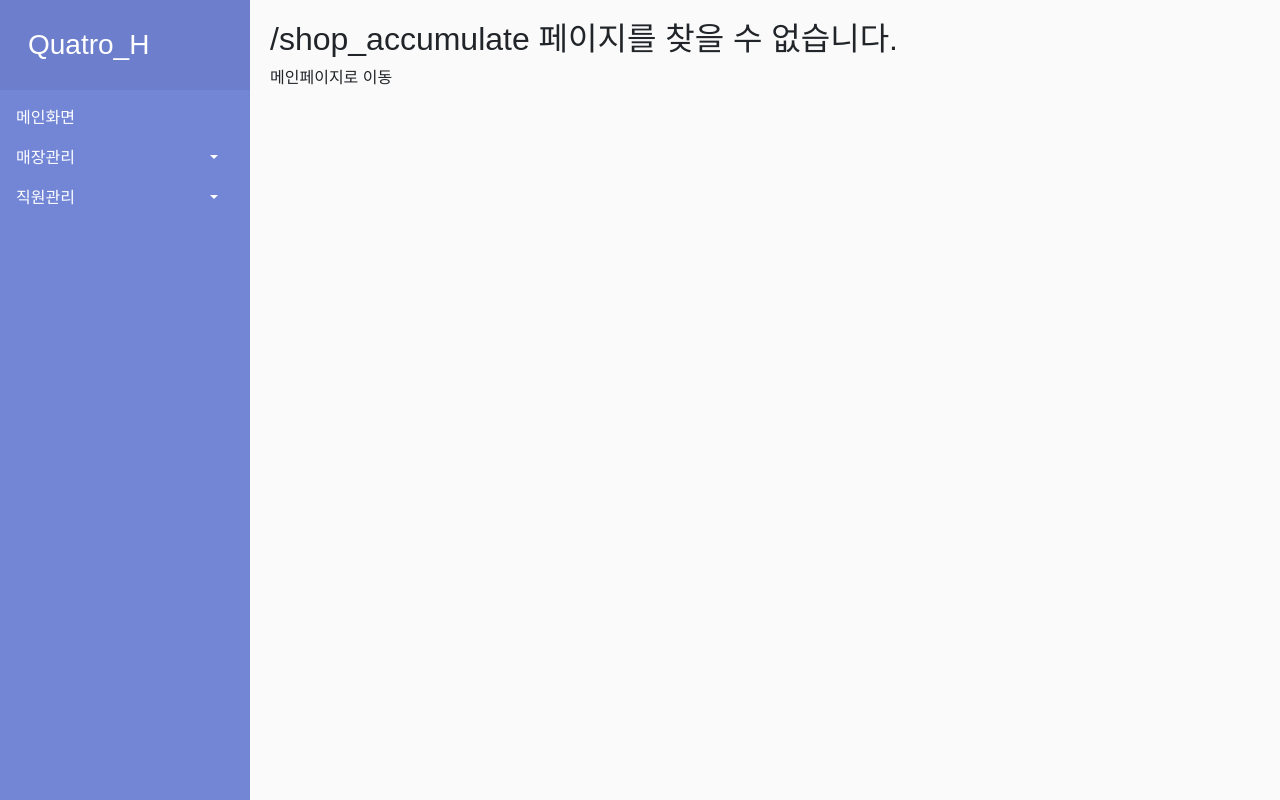
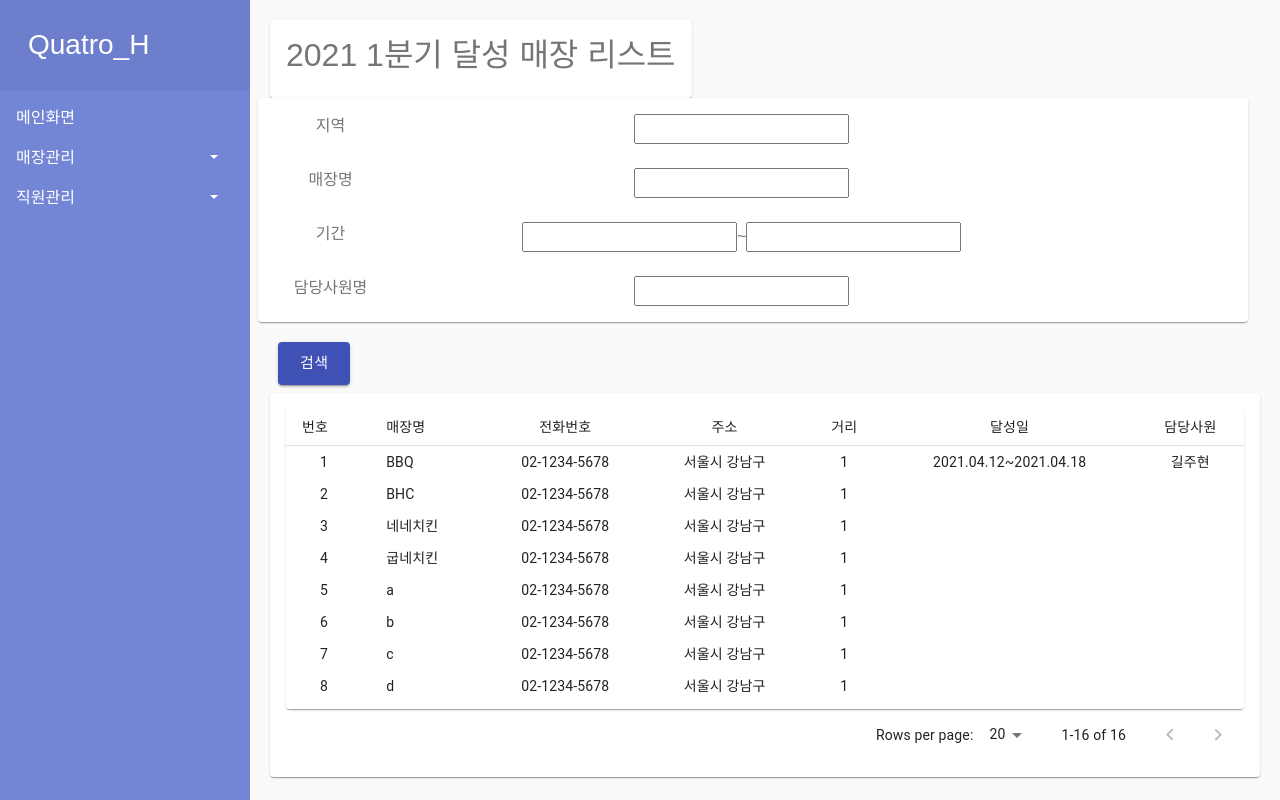
Before and after one commit to juhyunkil/project, a React (Create React App) app: page /shop_accumulate in a window 1280 px wide. Built offline with nearby package versions, Linux system fonts and the light colour scheme.

Commit message:
누적달성매장

```diff
--- a/package.json
+++ b/package.json
@@ -4,6 +4,8 @@
   "private": true,
   "dependencies": {
     "@material-ui/core": "^4.11.3",
+    "@material-ui/data-grid": "^4.0.0-alpha.26",
+    "@material-ui/icons": "^4.11.2",
     "@testing-library/jest-dom": "^5.11.4",
     "@testing-library/react": "^11.1.0",
     "@testing-library/user-event": "^12.1.10",
--- /dev/null
+++ b/src/admin/contents/Accumulate_table.jsx
@@ -0,0 +1,140 @@
+import React from 'react';
+import PropTypes from 'prop-types';
+import { makeStyles } from '@material-ui/core/styles';
+import {Table,TableBody,TableCell,TableContainer,TableHead,TableRow,Typography,Paper,TablePagination}
+    from '@material-ui/core';
+
+
+
+
+const useStyles = makeStyles({
+  root: {
+    '& > *': {
+      borderBottom: 'unset',
+    },
+  },
+  container: {
+    maxHeight: 300,
+  },
+});
+
+//데이터 함수
+function createData(num,shopName, shopNumber, address, distance,date,workID) {
+  return {
+    num,
+    shopName,
+    shopNumber,
+    address,
+    distance,
+    date,
+    workID,
+  };
+}
+
+//Row 함수
+function Row(props) {
+  const { row } = props;
+  //const [open, setOpen] = React.useState(false);
+  const classes = useStyles();
+
+  return (
+    <React.Fragment>
+      {/*메인테이블*/}
+      <TableRow className={classes.root}>
+        <TableCell align="center">{row.num}</TableCell>
+        <TableCell component="th" scope="row">{row.shopName}</TableCell>
+        <TableCell align="center">{row.shopNumber}</TableCell>
+        <TableCell align="center">{row.address}</TableCell>
+        <TableCell align="center">{row.distance}</TableCell>
+        <TableCell align="center">{row.date}</TableCell>
+        <TableCell align="center">{row.workID}</TableCell>
+      </TableRow>
+    </React.Fragment>
+  );
+}
+
+//프로퍼티 타입 명시
+Row.propTypes = {
+  row: PropTypes.shape({
+    shopName: PropTypes.string.isRequired,
+    shopNumber: PropTypes.string.isRequired,
+    address: PropTypes.string.isRequired,
+    distance: PropTypes.number.isRequired,
+    date: PropTypes.string.isRequired,
+    workID: PropTypes.string.isRequired,
+    num: PropTypes.number.isRequired,
+
+  }).isRequired,
+};
+
+//행 데이터(임시)
+const rows = [
+  createData(1,'BBQ','02-1234-5678','서울시 강남구',1, '2021.04.12~2021.04.18','길주현'),
+  createData(2,'BHC','02-1234-5678','서울시 강남구',1),
+  createData(3,'네네치킨','02-1234-5678','서울시 강남구',1),
+  createData(4,'굽네치킨','02-1234-5678','서울시 강남구',1),
+  createData(5,'a','02-1234-5678','서울시 강남구',1),
+  createData(6,'b','02-1234-5678','서울시 강남구',1),
+  createData(7,'c','02-1234-5678','서울시 강남구',1),
+  createData(8,'d','02-1234-5678','서울시 강남구',1),
+  createData(9,'e','02-1234-5678','서울시 강남구',1),
+  createData(10,'f','02-1234-5678','서울시 강남구',1),
+  createData(11,'g','02-1234-5678','서울시 강남구',1),
+  createData(12,'h','02-1234-5678','서울시 강남구',1),
+  createData(13,'i','02-1234-5678','서울시 강남구',1),
+  createData(14,'j','02-1234-5678','서울시 강남구',1),
+  createData(15,'k','02-1234-5678','서울시 강남구',1),
+  createData(16,'l','02-1234-5678','서울시 강남구',1),
+];
+
+//메인
+export default function Accumulate_table() {
+    const classes = useStyles();
+    const [page, setPage] = React.useState(0);
+    const [rowsPerPage, setRowsPerPage] = React.useState(20);
+
+    const handleChangePage = (event, newPage) => {
+      setPage(newPage);
+    };
+
+    const handleChangeRowsPerPage = (event) => {
+      setRowsPerPage(+event.target.value);
+      setPage(0);
+    };
+
+  return (
+    <div>
+        <TableContainer component={Paper} className={classes.container}>
+        <Table size="small" aria-label="collapsible table">
+            <TableHead>
+            <TableRow>
+                <TableCell>번호</TableCell>
+                <TableCell >매장명</TableCell>
+                <TableCell align="center">전화번호</TableCell>
+                <TableCell align="center">주소</TableCell>
+                <TableCell align="center">거리</TableCell>
+                <TableCell align="center">달성일</TableCell>
+                <TableCell align="center">담당사원</TableCell>
+            </TableRow>
+            </TableHead>
+            <TableBody>
+                {rows.slice(page * rowsPerPage, page * rowsPerPage + rowsPerPage).map((row) => {
+                    return (
+                        <Row key={row.shopName} row={row} />
+                    );
+                })}
+            </TableBody>
+        </Table>
+        </TableContainer>
+        <TablePagination
+            component="div"
+            rowsPerPageOptions={[10,20,30]}
+            count={rows.length}
+            rowsPerPage={rowsPerPage}
+            page={page}
+            onChangePage={handleChangePage}
+            onChangeRowsPerPage={handleChangeRowsPerPage}
+        />
+    </div>
+  );
+}
--- /dev/null
+++ b/src/admin/pages/Shop_accumulate.jsx
@@ -0,0 +1,99 @@
+
+import React from 'react';
+import { makeStyles } from '@material-ui/core/styles';
+import Paper from '@material-ui/core/Paper';
+import Grid from '@material-ui/core/Grid';
+import Accumulate_table from "../contents/Accumulate_table";
+import Button from '@material-ui/core/Button';
+import { Input } from '@material-ui/core';
+
+const useStyles = makeStyles((theme) => ({
+  root: {
+    flexGrow: 1,
+  },
+  paper: {
+    padding: theme.spacing(2),
+    textAlign: 'center',
+    color: theme.palette.text.secondary,
+  },
+  margin: {
+    margin: theme.spacing(1),
+    fullWidth: true,
+  },
+}));
+
+export default function Shop_accumulate() {
+  const classes = useStyles();
+
+  function FormRow() {
+
+    return (
+      <React.Fragment>
+        <Grid container spacing={3}>
+            <Grid item xs={2}>
+                지역
+            </Grid>
+            <Grid item xs={10}>
+                <input></input>
+            </Grid>
+            <Grid item xs={2}>
+                매장명
+            </Grid>
+            <Grid item xs={10}>
+                <input></input>
+            </Grid>
+            <Grid item xs={2}>
+                기간
+            </Grid>
+            <Grid item xs={10}>
+                <input></input>
+                 ~
+                <input></input>
+            </Grid>
+            <Grid item xs={2}>
+                담당사원명
+            </Grid>
+            <Grid item xs={10}>
+                <input></input>
+            </Grid>
+        </Grid>
+
+
+
+      </React.Fragment>
+    );
+  }
+
+  return (
+    <div className={classes.root}>
+      <Grid container spacing={3}>
+        <Grid container item xs={12}>
+            <Paper className={classes.paper}>
+                <h2>2021 1분기 달성 매장 리스트</h2>
+            </Paper>
+        </Grid>
+      </Grid>
+      <Grid containper spacing={3}>
+        <Grid container item xs={12} spacing={3}>
+            <Paper className={classes.paper}>
+                <Grid container item xs={10} >
+                    <FormRow />
+                </Grid>
+            </Paper>
+
+            <Grid container item xs={2} >
+                <Button variant="contained" size="large" color="primary" className={classes.margin}
+                onClick={() => { alert('clicked') }}>
+                    검색
+                </Button>
+            </Grid>
+        </Grid>
+      </Grid>
+      <Grid item xs={12} space={5}>
+        <Paper className={classes.paper}>
+         <Accumulate_table/>
+        </Paper>
+      </Grid>
+    </div>
+  );
+}
--- a/src/admin/pages/Shops3.jsx
+++ /dev/null
@@ -1,13 +0,0 @@
-import React, { Component } from 'react';
-
-class Shops3 extends Component {
-    render() {
-        return (
-            <div>
-                누적달성매장
-            </div>
-        );
-    }
-}
-
-export default Shops3;
--- a/src/admin/side/Content.jsx
+++ b/src/admin/side/Content.jsx
@@ -5,7 +5,7 @@ import { Switch, Route } from "react-router-dom";
 import Main from '../pages/Main';
 import Shops1 from '../pages/Shops1';
 import Shops2 from '../pages/Shops2';
-import Shops3 from '../pages/Shops3';
+import Shop_accumulate from '../pages/Shop_accumulate';
 import Workers1 from '../pages/Workers1';
 import Workers2 from '../pages/Workers2';
 import NotFound from '../../common/NotFound';
@@ -20,7 +20,7 @@ const Content = ({ sidebarIsOpen, toggleSidebar }) => (
       <Route exact path="/main" component={() => <Main/>} />
       <Route exact path="/shops1" component={() => <Shops1/>} />
       <Route exact path="/shops2" component={() => <Shops2/>} />
-      <Route exact path="/shops3" component={() => <Shops3/>} />
+      <Route exact path="/shop_accumulate" component={() => <Shop_accumulate/>} />
       <Route exact path="/workers1" component={() => <Workers1/>} />
       <Route exact path="/workers2" component={() => <Workers2/>} />
       <Route path="*" component={NotFound}/>
--- a/src/admin/side/SideBar.jsx
+++ b/src/admin/side/SideBar.jsx
@@ -38,7 +38,7 @@ const submenus = [
     },
     {
       title: "누적달성매장",
-      target: "shops3"
+      target: "shop_accumulate"
     }
   ],
   [
```
Also changed, not shown: 1 other file (tests, documents, lock files or other folders).
